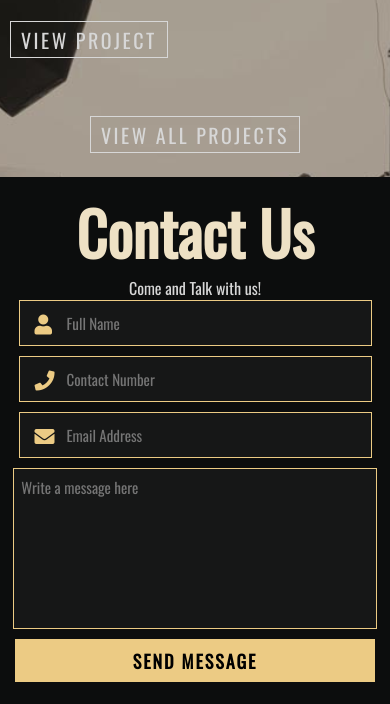
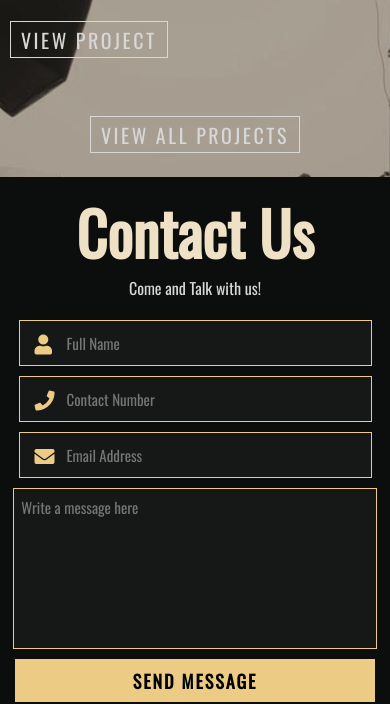
Before and after one commit to raymartrosali/midas, a plain HTML site: page index.html in a window 390 px wide. Shown: the part 2654-3358 px from the top of the page. Drawn offline with nearby package versions, Linux system fonts and the light colour scheme.

Commit message:
Update style.css

```diff
--- a/css/style.css
+++ b/css/style.css
@@ -311,6 +311,9 @@ button{
 	.about-cont{
 		margin: 40px 5px;
 	}
+	.input-name{
+		margin-top: 20px!important;
+	}
 	.third-text{
 		text-align: left!important;
 	}
```
